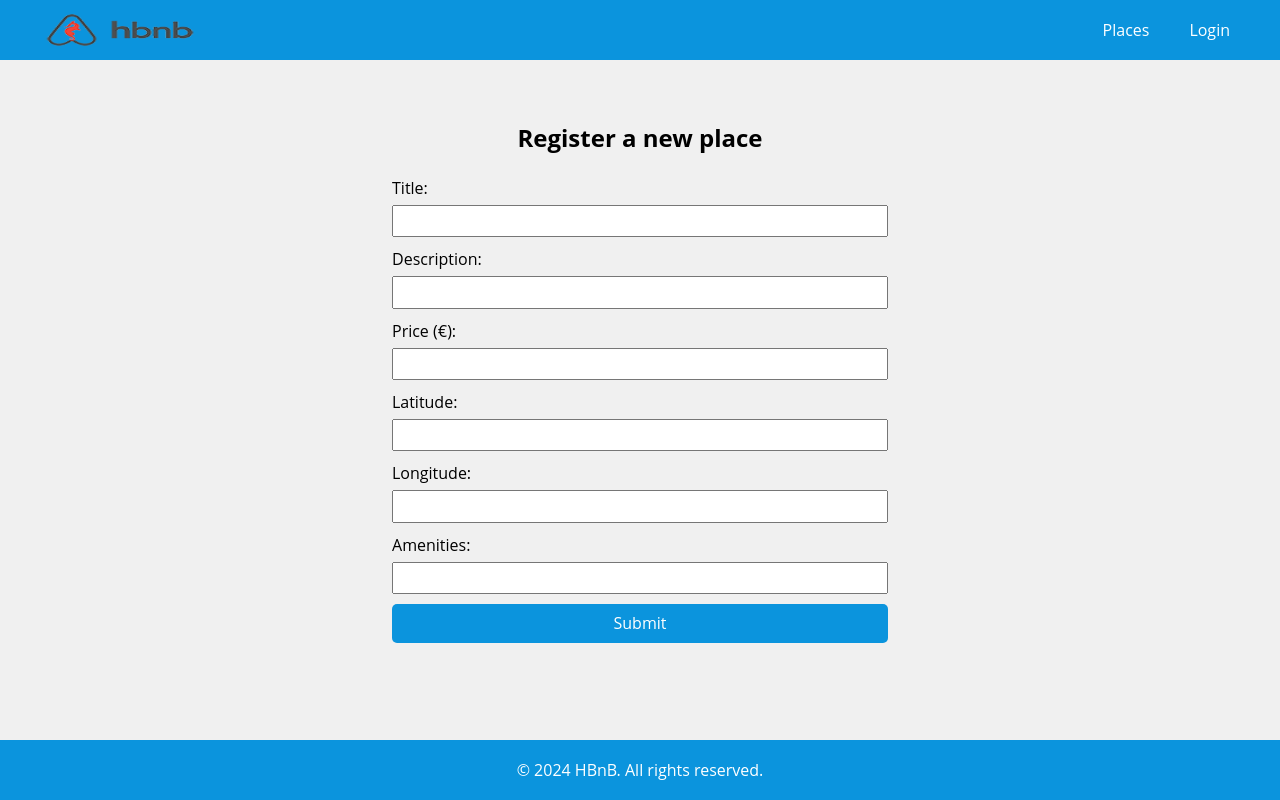
After one commit to HolbieWan/HBnB_C24_FrontEnd_Part2, a Flask app: page /HBnB/register_place in a window 1280 px wide. The commit adds this page. Run offline with Flask 3, Linux system fonts and the light colour scheme.

Commit message:
Add: new route register_place, register_new_user.html with register-place-form, add_place.js to poste the new place; Update auth_links.js to show register links only if logged-in; Update .css with new form styling

```diff
--- a/app/api/v1/routes_FrontEnd.py
+++ b/app/api/v1/routes_FrontEnd.py
@@ -19,10 +19,10 @@ def home_place():
 def home_login():
     return render_template('login.html', current_page='login')
 
-# @home_bp.route('/add_review')
-# def home_add_review():
-#     return render_template('add_review.html', current_page='add-review')
+@home_bp.route('/register_user')
+def home_register_new_user():
+    return render_template('register_new_user.html', current_page='register_user')
 
-@home_bp.route('/register')
-def home_register_new_user():
-    return render_template('register_new_user.html', current_page='register')
+@home_bp.route('/register_place')
+def home_my_places():
+    return render_template('register_new_place.html', current_page='register-place')
--- /dev/null
+++ b/app/static/add_place.js
@@ -0,0 +1,84 @@
+document.addEventListener("DOMContentLoaded", function () {
+  const register_form = document.getElementById("register-place-form");
+
+  function getCookie(name) {
+    const value = `; ${document.cookie}`;
+    const parts = value.split(`; ${name}=`);
+    if (parts.length === 2) return parts.pop().split(";").shift();
+    return null;
+  }
+
+  register_form.addEventListener("submit", async function (event) {
+    event.preventDefault();
+
+    const token = getCookie("jwt_token");
+    const userId = getCookie("user_id");
+    console.log("Retrieved Token:", token); // Debugging log
+    console.log("Retrieved ID", userId); // Debugging log
+
+    if (!token) {
+      console.error("Token is missing");
+      alert("Please log in as admin to register a new user.");
+      window.location.href = "/HBnB/login";
+      return;
+    }
+
+    if (!userId) {
+      console.error("User ID is missing");
+      console.log("Current cookies:", document.cookie); // Debug log
+      return;
+    }
+
+    const title = document.getElementById("title").value;
+    const description = document.getElementById("description").value;
+    const price = document.getElementById("price").value;
+    const latitude = document.getElementById("latitude").value;
+    const longitude = document.getElementById("longitude").value;
+    const amenitiesInput = document.getElementById("amenities").value;
+
+    const amenities = amenitiesInput
+      ? amenitiesInput.split(",").map((item) => item.trim())
+      : [];
+
+    const placeData = {
+      title: title,
+      description: description,
+      price: parseFloat(price),
+      latitude: parseFloat(latitude),
+      longitude: parseFloat(longitude),
+      owner_id: userId,
+      amenities: amenities
+    };
+
+    console.log("Submitting place data:", placeData); // Debugging log
+    console.log("Final Payload Sent:", JSON.stringify(placeData, null, 2));
+
+    try {
+      const response = await fetch("/api/v1/places/", {
+        method: "POST",
+        headers: {
+          "Content-Type": "application/json",
+          Authorization: `Bearer ${token}`,
+        },
+        body: JSON.stringify(placeData),
+      });
+
+      console.log("Register place response status:", response.status); // Debugging log
+
+      if (!response.ok) {
+        const errorData = await response.json();
+        console.error("Error response:", errorData);
+        alert(`Error: ${errorData.msg}`);
+        return;
+      }
+
+      const user_data = await response.json();
+      console.log("Place registered successfully:", user_data);
+
+      // Redirect to the login page
+      window.location.href = "/HBnB/";
+    } catch (error) {
+      console.error("Error during registration:", error);
+    }
+  });
+});
--- a/app/static/auth_links.js
+++ b/app/static/auth_links.js
@@ -3,10 +3,15 @@ document.addEventListener('DOMContentLoaded', function () {
     const jwtToken = getCookie('jwt_token');
 
     if (jwtToken) {
-        const registerLink = document.createElement("li");
-        registerLink.classList.add("nav-item");
-        registerLink.innerHTML ='<a href="/HBnB/register" class="nav-link">Sign-in</a>';
-        navMenu.appendChild(registerLink);
+        const registerPlaceLink = document.createElement("li");
+        registerPlaceLink.classList.add("nav-item");
+        registerPlaceLink.innerHTML = '<a href="/HBnB/register_place" class="nav-link">Add_place</a>';
+        navMenu.appendChild(registerPlaceLink);
+
+        const registerUserLink = document.createElement("li");
+        registerUserLink.classList.add("nav-item");
+        registerUserLink.innerHTML = '<a href="/HBnB/register_user" class="nav-link">Add_user</a>';
+        navMenu.appendChild(registerUserLink);
 
         const logoutLink = document.createElement('li');
         logoutLink.classList.add('nav-item');
@@ -21,11 +26,6 @@ document.addEventListener('DOMContentLoaded', function () {
         loginLink.classList.add('nav-item');
         loginLink.innerHTML = '<a href="/HBnB/login" class="nav-link">Login</a>';
         navMenu.appendChild(loginLink);
-
-        const registerLink = document.createElement("li");
-        registerLink.classList.add("nav-item");
-        registerLink.innerHTML = '<a href="/HBnB/register" class="nav-link">Sign-in</a>';
-        navMenu.appendChild(registerLink);
     }
 });
 
--- a/app/static/styles.css
+++ b/app/static/styles.css
@@ -777,6 +777,55 @@ a:active {
   background-color: var(--nav-item-link-hover);
 }
 
+/* Register place forms styles */
+#register-place {
+  width: 40%;
+  margin: 2rem 0;
+  text-align: center;
+}
+
+#register-place-form {
+  display: flex;
+  flex-direction: column;
+  align-items: center;
+  width: 100%;
+}
+
+#register-place-form label {
+  margin-bottom: 0.5rem;
+  width: 100%;
+  text-align: left;
+  max-width: var(--card-max-width);
+}
+
+#register-place-form input,
+#register-place-form select {
+  margin-bottom: 1rem;
+  padding: 0.5rem;
+  font-size: 1.6rem;
+  width: 100%;
+  max-width: var(--card-max-width);
+}
+
+#register-place-form button {
+  background-color: var(--header-bg-color);
+  color: var(--color-white);
+  border: none;
+  border-radius: 5px;
+  padding: 10px 20px;
+  cursor: pointer;
+  font-size: 1.6rem;
+  align-self: flex-start;
+  max-width: var(--card-max-width);
+  width: 100%;
+  margin-left: auto;
+  margin-right: auto;
+}
+
+#register-place-form button:hover {
+  background-color: var(--nav-item-link-hover);
+}
+
 /* Footer styles */
 .footer {
   background-color: var(--header-bg-color);
--- /dev/null
+++ b/app/templates/register_new_place.html
@@ -0,0 +1,45 @@
+<!DOCTYPE html>
+<html lang="en">
+<head>
+    <meta charset="UTF-8">
+    <meta name="viewport" content="width=device-width, initial-scale=1.0">
+    <title>Add place</title>
+    <link rel="stylesheet" href="/static/styles.css">
+    <link rel="icon" type="image/png" href="/static/images/icon.png">
+</head>
+<body>
+  {% include 'header.html' %}
+  <main>
+      <div class="vertical-align">
+          <section id="register-place">
+              <h2>Register a new place</h2>
+              <form id="register-place-form">
+                <!-- Title Field -->
+                <label for="title">Title:</label>
+                <input type="text" id="title" name="title" required></input>
+                <!-- Description Field -->
+                <label for="description">Description:</label>
+                <input type="text" id="description" name="description" required></inp>
+                <!-- Price Field -->
+                <label for="price">Price (€):</label>
+                <input type="number" id="price" name="price" step="0.01" required>
+                <!-- Latitude Field -->
+                <label for="latitude">Latitude:</label>
+                <input type="number" id="latitude" name="latitude" step="0.0001" min="-90" max="90" required>
+                <!-- Longitude Field -->
+                <label for="longitude">Longitude:</label>
+                <input type="number" id="longitude" name="longitude" step="0.0001" min="-180" max="180" required>
+                <!-- Amenities Field -->
+                <label for="amenities">Amenities:</label>
+                <input type="text" id="amenities" name="amenities"></input>
+
+                <button type="submit">Submit</button>
+              </form>
+          </section>
+      </div>
+  </main>
+  {% include 'footer.html' %}
+  <script src="/static/auth_links.js"></script>
+  <script src="/static/add_place.js"></script>
+</body>
+</html>
--- a/app/templates/register_new_user.html
+++ b/app/templates/register_new_user.html
@@ -3,7 +3,7 @@
 <head>
     <meta charset="UTF-8">
     <meta name="viewport" content="width=device-width, initial-scale=1.0">
-    <title>Sign-in</title>
+    <title>Add user</title>
     <link rel="stylesheet" href="/static/styles.css">
     <link rel="icon" type="image/png" href="/static/images/icon.png">
 </head>
```
